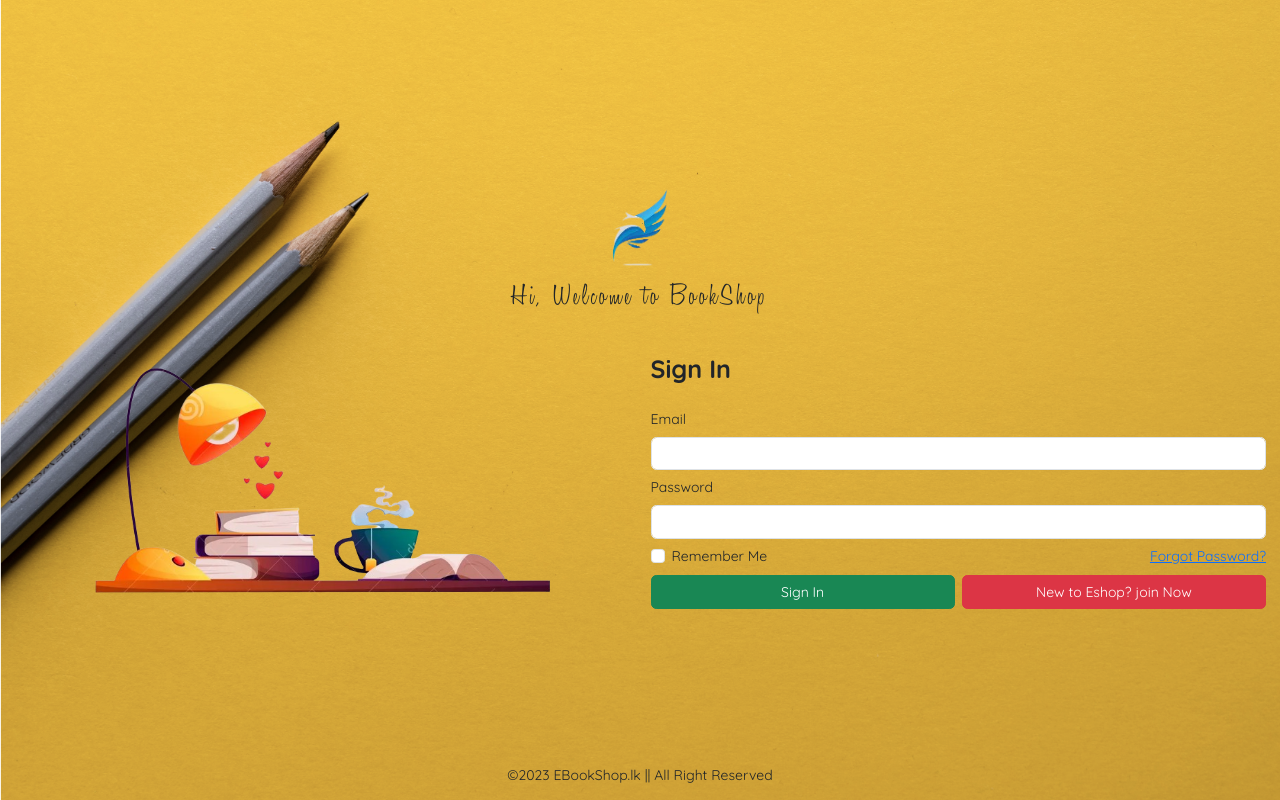
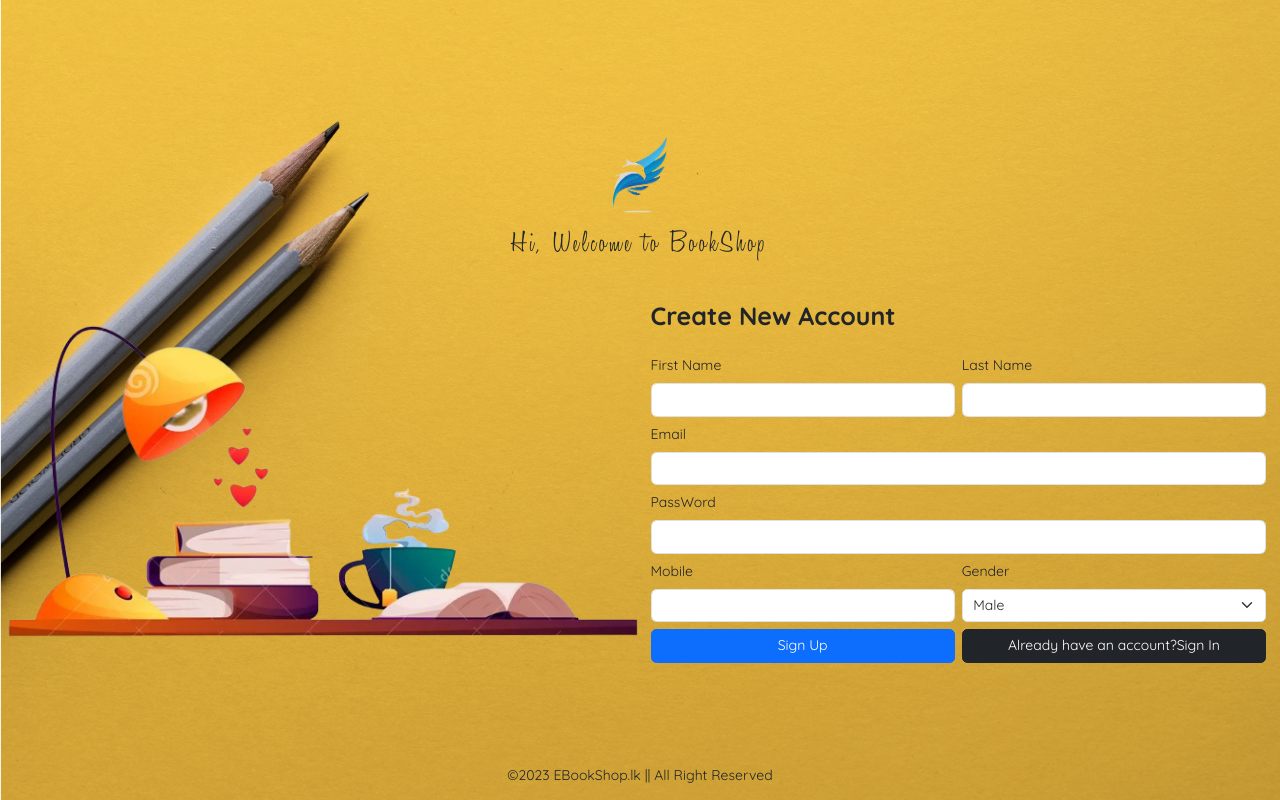
Before and after one commit to Pasindu1011/Ebookshop, a PHP site: page / in a window 1280 px wide. Run offline with PHP 8.4, Linux system fonts and the light colour scheme.

Commit message:
again display sign up

```diff
--- a/index.php
+++ b/index.php
@@ -29,7 +29,7 @@
     <div class="col-12 p-3">
         <div class="row">
             <div class="col-6 d-none d-lg-block background"></div>
-            <div class="col-12 col-lg-6 d-none" id="signupBox">
+            <div class="col-12 col-lg-6 " id="signupBox">
                 <div class="row g-2">
                     <div class="col-12">
                         <p class="title2">Create New Account</p>
@@ -66,12 +66,12 @@
                         <button class="btn btn-primary">Sign Up</button>
                     </div>
                     <div class="col-12 col-lg-6 d-grid">
-                        <button class="btn btn-dark">Already have an account?Sign In</button>
+                        <button class="btn btn-dark" onclick="changeView();">Already have an account?Sign In</button>
                     </div>
                 </div>
 
             </div>
-            <div class="col-12 col-lg-6"id="signIngBox">
+            <div class="col-12 col-lg-6 d-none"id="signIngBox">
                 <div class="row g-2">
                     <div class="col-12">
                         <p class="title2">Sign In</p>
```
